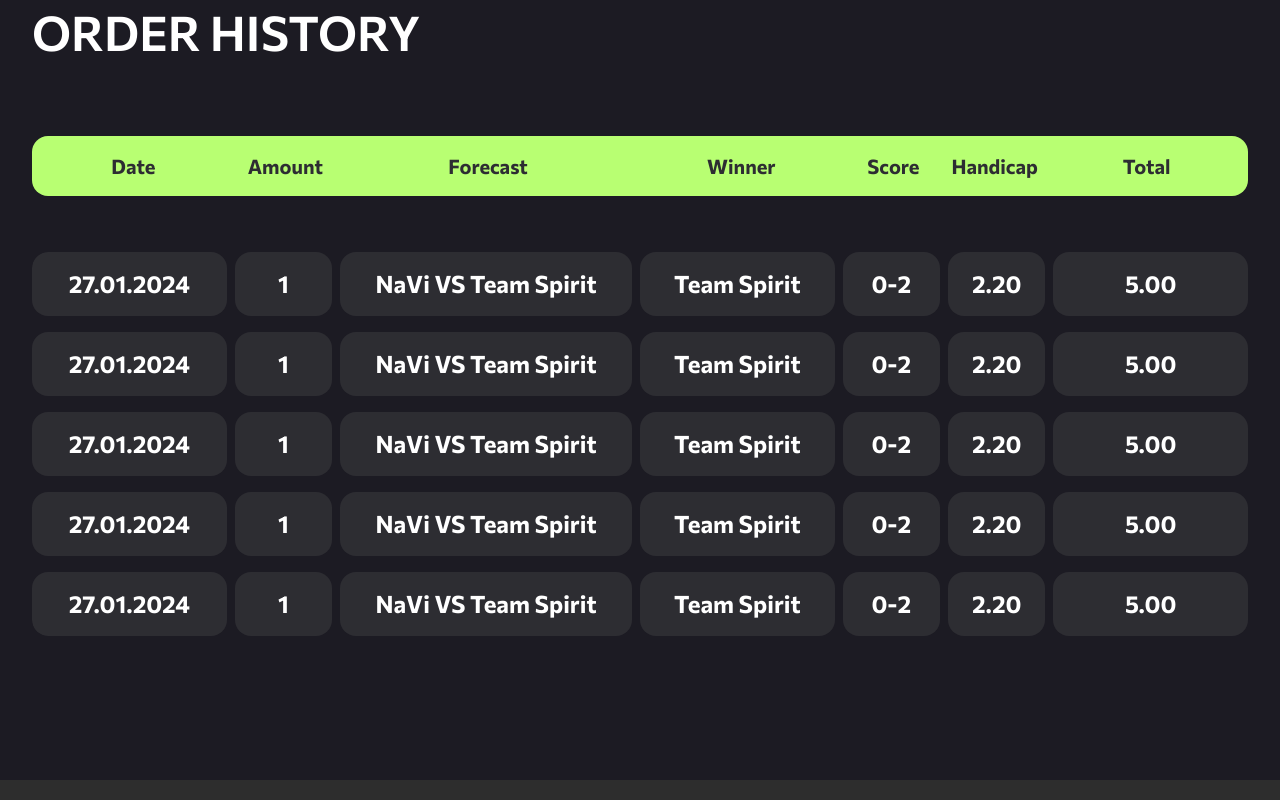
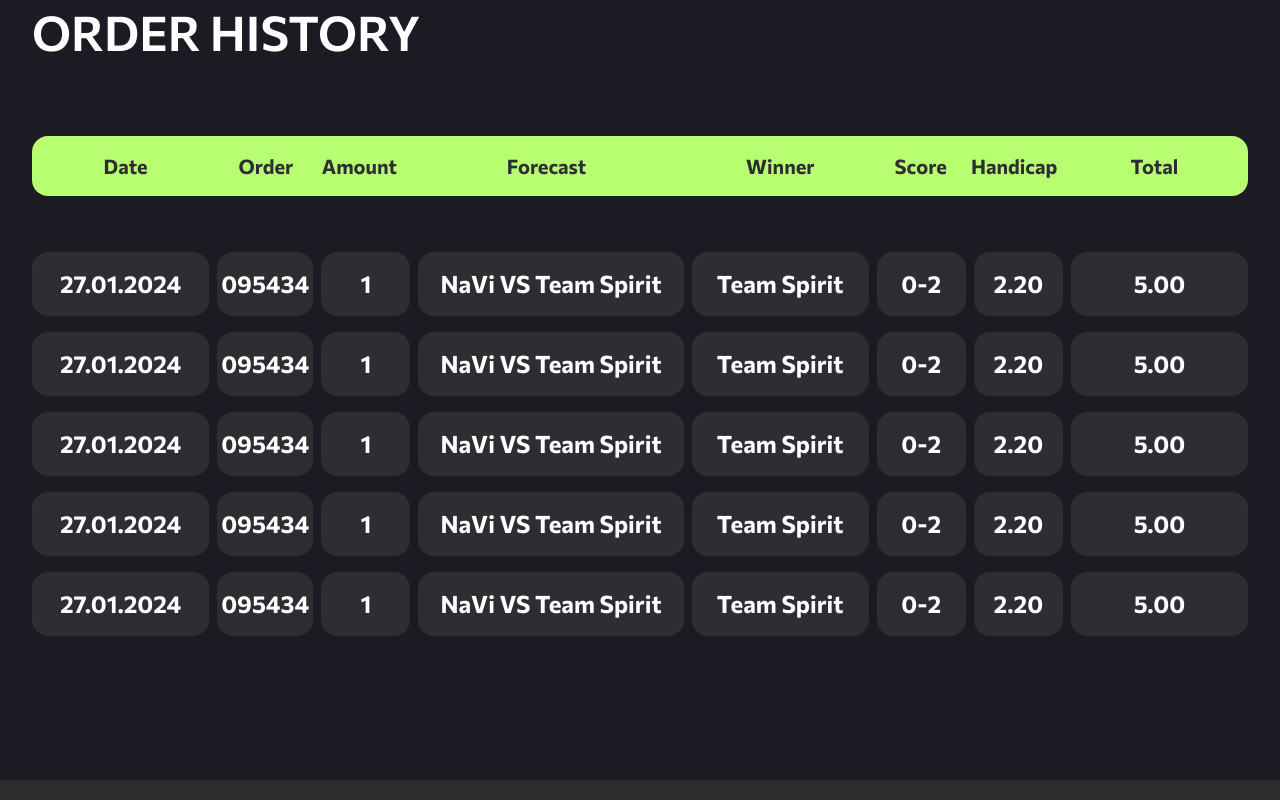
Before and after one commit to DrusJs/oracel, a React (Vite) app: page /account in a window 1280 px wide. Shown: the part 980-1780 px from the top of the page. Built offline with nearby package versions, Linux system fonts and the light colour scheme.

Commit message:
add reset pass page

```diff
--- a/src/App.tsx
+++ b/src/App.tsx
@@ -11,6 +11,7 @@
 import MessagePage from './components/pages/MessagePage';
 import BalanceAwaitPage from './components/pages/BalanceAwaitPage';
 import SignOutSuccessPage from './components/pages/SignOutSuccessPage';
+import ResetPassPage from './components/pages/ResetPassPage'
 import SiteMap from './components/pages/SiteMap';
 import Footer from './components/layout/Footer';
 
@@ -37,6 +38,7 @@
         <Route path="/balance-await" element={<BalanceAwaitPage />} />
         <Route path="/oops" element={<MessagePage />} />
         <Route path="/signout" element={<SignOutSuccessPage />} />
+        <Route path="/resetpass" element={<ResetPassPage />} />
         <Route path="/" element={<SiteMap />} />
 
         <Route path="/trMainPage" element={<TRMainPage />} />
--- a/src/components/pages/AccountPage.tsx
+++ b/src/components/pages/AccountPage.tsx
@@ -98,6 +98,7 @@
             <div className="xl:container max-w-full pt-20 lg:px-8 pl-4 flex lg:flex-col flex-row lg:gap-4">
                 <div className="lg:flex grid grid-cols-1 rounded-2xl bg-green min-w-20 lg:mb-0 mb-5">
                     <div className="lg:text-xl text-sm font-bold font-body py-4 justify-center flex items-center lg:basis-1/6">Date</div>
+                    <div className="lg:text-xl text-sm font-bold font-body py-4 justify-center flex items-center lg:basis-1/12">Order </div>
                     <div className="lg:text-xl text-sm font-bold font-body py-4 justify-center flex items-center lg:basis-1/12">Amount</div>
                     <div className="lg:text-xl text-sm font-bold font-body py-4 justify-center flex items-center lg:basis-1/4">Forecast</div>
                     <div className="lg:text-xl text-sm font-bold font-body py-4 justify-center flex items-center lg:basis-1/6">Winner</div>
@@ -107,67 +108,74 @@
                 </div>
                 <div className="account-table flex lg:flex-col flex-row overflow-auto lg:max-h-96 lg:mt-10 rounded-2xl gap-4 pr-8">
                     <div className="lg:flex grid grid-cols-1 gap-2 font-bold font-body text-center text-white min-w-56">
-                        <div className="lg:text-2xl text-base rounded-2xl bg-gray-secondary py-4 basis-1/6">27.01.2024</div>
-                        <div className="lg:text-2xl text-base rounded-2xl bg-gray-secondary py-4 basis-1/12">1</div>
-                        <div className="lg:text-2xl text-base rounded-2xl bg-gray-secondary py-4 basis-1/4">NaVi VS Team Spirit</div>
-                        <div className="lg:text-2xl text-base rounded-2xl bg-gray-secondary py-4 basis-1/6">Team Spirit</div>
-                        <div className="lg:text-2xl text-base rounded-2xl bg-gray-secondary py-4 basis-1/12">0-2</div>
-                        <div className="lg:text-2xl text-base rounded-2xl bg-gray-secondary py-4 basis-1/12">2.20</div>
-                        <div className="lg:text-2xl text-base rounded-2xl bg-gray-secondary py-4 basis-1/6">5.00</div>
+                        <div className="lg:text-2xl text-base rounded-2xl bg-gray-secondary py-4 px-1 flex items-center justify-center basis-1/6">27.01.2024</div>
+                        <div className="lg:text-2xl text-base rounded-2xl bg-gray-secondary py-4 px-1 flex items-center justify-center basis-1/12">095434</div>
+                        <div className="lg:text-2xl text-base rounded-2xl bg-gray-secondary py-4 px-1 flex items-center justify-center basis-1/12">1</div>
+                        <div className="lg:text-2xl text-base rounded-2xl bg-gray-secondary py-4 px-1 flex items-center justify-center basis-1/4">NaVi VS Team Spirit</div>
+                        <div className="lg:text-2xl text-base rounded-2xl bg-gray-secondary py-4 px-1 flex items-center justify-center basis-1/6">Team Spirit</div>
+                        <div className="lg:text-2xl text-base rounded-2xl bg-gray-secondary py-4 px-1 flex items-center justify-center basis-1/12">0-2</div>
+                        <div className="lg:text-2xl text-base rounded-2xl bg-gray-secondary py-4 px-1 flex items-center justify-center basis-1/12">2.20</div>
+                        <div className="lg:text-2xl text-base rounded-2xl bg-gray-secondary py-4 px-1 flex items-center justify-center basis-1/6">5.00</div>
                     </div>
                     <div className="lg:flex grid grid-cols-1 gap-2 font-bold font-body text-center text-white min-w-56">
-                        <div className="lg:text-2xl text-base rounded-2xl bg-gray-secondary py-4 basis-1/6">27.01.2024</div>
-                        <div className="lg:text-2xl text-base rounded-2xl bg-gray-secondary py-4 basis-1/12">1</div>
-                        <div className="lg:text-2xl text-base rounded-2xl bg-gray-secondary py-4 basis-1/4">NaVi VS Team Spirit</div>
-                        <div className="lg:text-2xl text-base rounded-2xl bg-gray-secondary py-4 basis-1/6">Team Spirit</div>
-                        <div className="lg:text-2xl text-base rounded-2xl bg-gray-secondary py-4 basis-1/12">0-2</div>
-                        <div className="lg:text-2xl text-base rounded-2xl bg-gray-secondary py-4 basis-1/12">2.20</div>
-                        <div className="lg:text-2xl text-base rounded-2xl bg-gray-secondary py-4 basis-1/6">5.00</div>
+                        <div className="lg:text-2xl text-base rounded-2xl bg-gray-secondary py-4 px-1 flex items-center justify-center basis-1/6">27.01.2024</div>
+                        <div className="lg:text-2xl text-base rounded-2xl bg-gray-secondary py-4 px-1 flex items-center justify-center basis-1/12">095434</div>
+                        <div className="lg:text-2xl text-base rounded-2xl bg-gray-secondary py-4 px-1 flex items-center justify-center basis-1/12">1</div>
+                        <div className="lg:text-2xl text-base rounded-2xl bg-gray-secondary py-4 px-1 flex items-center justify-center basis-1/4">NaVi VS Team Spirit</div>
+                        <div className="lg:text-2xl text-base rounded-2xl bg-gray-secondary py-4 px-1 flex items-center justify-center basis-1/6">Team Spirit</div>
+                        <div className="lg:text-2xl text-base rounded-2xl bg-gray-secondary py-4 px-1 flex items-center justify-center basis-1/12">0-2</div>
+                        <div className="lg:text-2xl text-base rounded-2xl bg-gray-secondary py-4 px-1 flex items-center justify-center basis-1/12">2.20</div>
+                        <div className="lg:text-2xl text-base rounded-2xl bg-gray-secondary py-4 px-1 flex items-center justify-center basis-1/6">5.00</div>
                     </div>
                     <div className="lg:flex grid grid-cols-1 gap-2 font-bold font-body text-center text-white min-w-56">
-                        <div className="lg:text-2xl text-base rounded-2xl bg-gray-secondary py-4 basis-1/6">27.01.2024</div>
-                        <div className="lg:text-2xl text-base rounded-2xl bg-gray-secondary py-4 basis-1/12">1</div>
-                        <div className="lg:text-2xl text-base rounded-2xl bg-gray-secondary py-4 basis-1/4">NaVi VS Team Spirit</div>
-                        <div className="lg:text-2xl text-base rounded-2xl bg-gray-secondary py-4 basis-1/6">Team Spirit</div>
-                        <div className="lg:text-2xl text-base rounded-2xl bg-gray-secondary py-4 basis-1/12">0-2</div>
-                        <div className="lg:text-2xl text-base rounded-2xl bg-gray-secondary py-4 basis-1/12">2.20</div>
-                        <div className="lg:text-2xl text-base rounded-2xl bg-gray-secondary py-4 basis-1/6">5.00</div>
+                        <div className="lg:text-2xl text-base rounded-2xl bg-gray-secondary py-4 px-1 flex items-center justify-center basis-1/6">27.01.2024</div>
+                        <div className="lg:text-2xl text-base rounded-2xl bg-gray-secondary py-4 px-1 flex items-center justify-center basis-1/12">095434</div>
+                        <div className="lg:text-2xl text-base rounded-2xl bg-gray-secondary py-4 px-1 flex items-center justify-center basis-1/12">1</div>
+                        <div className="lg:text-2xl text-base rounded-2xl bg-gray-secondary py-4 px-1 flex items-center justify-center basis-1/4">NaVi VS Team Spirit</div>
+                        <div className="lg:text-2xl text-base rounded-2xl bg-gray-secondary py-4 px-1 flex items-center justify-center basis-1/6">Team Spirit</div>
+                        <div className="lg:text-2xl text-base rounded-2xl bg-gray-secondary py-4 px-1 flex items-center justify-center basis-1/12">0-2</div>
+                        <div className="lg:text-2xl text-base rounded-2xl bg-gray-secondary py-4 px-1 flex items-center justify-center basis-1/12">2.20</div>
+                        <div className="lg:text-2xl text-base rounded-2xl bg-gray-secondary py-4 px-1 flex items-center justify-center basis-1/6">5.00</div>
                     </div>
                     <div className="lg:flex grid grid-cols-1 gap-2 font-bold font-body text-center text-white min-w-56">
-                        <div className="lg:text-2xl text-base rounded-2xl bg-gray-secondary py-4 basis-1/6">27.01.2024</div>
-                        <div className="lg:text-2xl text-base rounded-2xl bg-gray-secondary py-4 basis-1/12">1</div>
-                        <div className="lg:text-2xl text-base rounded-2xl bg-gray-secondary py-4 basis-1/4">NaVi VS Team Spirit</div>
-                        <div className="lg:text-2xl text-base rounded-2xl bg-gray-secondary py-4 basis-1/6">Team Spirit</div>
-                        <div className="lg:text-2xl text-base rounded-2xl bg-gray-secondary py-4 basis-1/12">0-2</div>
-                        <div className="lg:text-2xl text-base rounded-2xl bg-gray-secondary py-4 basis-1/12">2.20</div>
-                        <div className="lg:text-2xl text-base rounded-2xl bg-gray-secondary py-4 basis-1/6">5.00</div>
+                        <div className="lg:text-2xl text-base rounded-2xl bg-gray-secondary py-4 px-1 flex items-center justify-center basis-1/6">27.01.2024</div>
+                        <div className="lg:text-2xl text-base rounded-2xl bg-gray-secondary py-4 px-1 flex items-center justify-center basis-1/12">095434</div>
+                        <div className="lg:text-2xl text-base rounded-2xl bg-gray-secondary py-4 px-1 flex items-center justify-center basis-1/12">1</div>
+                        <div className="lg:text-2xl text-base rounded-2xl bg-gray-secondary py-4 px-1 flex items-center justify-center basis-1/4">NaVi VS Team Spirit</div>
+                        <div className="lg:text-2xl text-base rounded-2xl bg-gray-secondary py-4 px-1 flex items-center justify-center basis-1/6">Team Spirit</div>
+                        <div className="lg:text-2xl text-base rounded-2xl bg-gray-secondary py-4 px-1 flex items-center justify-center basis-1/12">0-2</div>
+                        <div className="lg:text-2xl text-base rounded-2xl bg-gray-secondary py-4 px-1 flex items-center justify-center basis-1/12">2.20</div>
+                        <div className="lg:text-2xl text-base rounded-2xl bg-gray-secondary py-4 px-1 flex items-center justify-center basis-1/6">5.00</div>
                     </div>
                     <div className="lg:flex grid grid-cols-1 gap-2 font-bold font-body text-center text-white min-w-56">
-                        <div className="lg:text-2xl text-base rounded-2xl bg-gray-secondary py-4 basis-1/6">27.01.2024</div>
-                        <div className="lg:text-2xl text-base rounded-2xl bg-gray-secondary py-4 basis-1/12">1</div>
-                        <div className="lg:text-2xl text-base rounded-2xl bg-gray-secondary py-4 basis-1/4">NaVi VS Team Spirit</div>
-                        <div className="lg:text-2xl text-base rounded-2xl bg-gray-secondary py-4 basis-1/6">Team Spirit</div>
-                        <div className="lg:text-2xl text-base rounded-2xl bg-gray-secondary py-4 basis-1/12">0-2</div>
-                        <div className="lg:text-2xl text-base rounded-2xl bg-gray-secondary py-4 basis-1/12">2.20</div>
-                        <div className="lg:text-2xl text-base rounded-2xl bg-gray-secondary py-4 basis-1/6">5.00</div>
+                        <div className="lg:text-2xl text-base rounded-2xl bg-gray-secondary py-4 px-1 flex items-center justify-center basis-1/6">27.01.2024</div>
+                        <div className="lg:text-2xl text-base rounded-2xl bg-gray-secondary py-4 px-1 flex items-center justify-center basis-1/12">095434</div>
+                        <div className="lg:text-2xl text-base rounded-2xl bg-gray-secondary py-4 px-1 flex items-center justify-center basis-1/12">1</div>
+                        <div className="lg:text-2xl text-base rounded-2xl bg-gray-secondary py-4 px-1 flex items-center justify-center basis-1/4">NaVi VS Team Spirit</div>
+                        <div className="lg:text-2xl text-base rounded-2xl bg-gray-secondary py-4 px-1 flex items-center justify-center basis-1/6">Team Spirit</div>
+                        <div className="lg:text-2xl text-base rounded-2xl bg-gray-secondary py-4 px-1 flex items-center justify-center basis-1/12">0-2</div>
+                        <div className="lg:text-2xl text-base rounded-2xl bg-gray-secondary py-4 px-1 flex items-center justify-center basis-1/12">2.20</div>
+                        <div className="lg:text-2xl text-base rounded-2xl bg-gray-secondary py-4 px-1 flex items-center justify-center basis-1/6">5.00</div>
                     </div>
                     <div className="lg:flex grid grid-cols-1 gap-2 font-bold font-body text-center text-white min-w-56">
-                        <div className="lg:text-2xl text-base rounded-2xl bg-gray-secondary py-4 basis-1/6">27.01.2024</div>
-                        <div className="lg:text-2xl text-base rounded-2xl bg-gray-secondary py-4 basis-1/12">1</div>
-                        <div className="lg:text-2xl text-base rounded-2xl bg-gray-secondary py-4 basis-1/4">NaVi VS Team Spirit</div>
-                        <div className="lg:text-2xl text-base rounded-2xl bg-gray-secondary py-4 basis-1/6">Team Spirit</div>
-                        <div className="lg:text-2xl text-base rounded-2xl bg-gray-secondary py-4 basis-1/12">0-2</div>
-                        <div className="lg:text-2xl text-base rounded-2xl bg-gray-secondary py-4 basis-1/12">2.20</div>
-                        <div className="lg:text-2xl text-base rounded-2xl bg-gray-secondary py-4 basis-1/6">5.00</div>
+                        <div className="lg:text-2xl text-base rounded-2xl bg-gray-secondary py-4 px-1 flex items-center justify-center basis-1/6">27.01.2024</div>
+                        <div className="lg:text-2xl text-base rounded-2xl bg-gray-secondary py-4 px-1 flex items-center justify-center basis-1/12">095434</div>
+                        <div className="lg:text-2xl text-base rounded-2xl bg-gray-secondary py-4 px-1 flex items-center justify-center basis-1/12">1</div>
+                        <div className="lg:text-2xl text-base rounded-2xl bg-gray-secondary py-4 px-1 flex items-center justify-center basis-1/4">NaVi VS Team Spirit</div>
+                        <div className="lg:text-2xl text-base rounded-2xl bg-gray-secondary py-4 px-1 flex items-center justify-center basis-1/6">Team Spirit</div>
+                        <div className="lg:text-2xl text-base rounded-2xl bg-gray-secondary py-4 px-1 flex items-center justify-center basis-1/12">0-2</div>
+                        <div className="lg:text-2xl text-base rounded-2xl bg-gray-secondary py-4 px-1 flex items-center justify-center basis-1/12">2.20</div>
+                        <div className="lg:text-2xl text-base rounded-2xl bg-gray-secondary py-4 px-1 flex items-center justify-center basis-1/6">5.00</div>
                     </div>
                     <div className="lg:flex grid grid-cols-1 gap-2 font-bold font-body text-center text-white min-w-56">
-                        <div className="lg:text-2xl text-base rounded-2xl bg-gray-secondary py-4 basis-1/6">27.01.2024</div>
-                        <div className="lg:text-2xl text-base rounded-2xl bg-gray-secondary py-4 basis-1/12">1</div>
-                        <div className="lg:text-2xl text-base rounded-2xl bg-gray-secondary py-4 basis-1/4">NaVi VS Team Spirit</div>
-                        <div className="lg:text-2xl text-base rounded-2xl bg-gray-secondary py-4 basis-1/6">Team Spirit</div>
-                        <div className="lg:text-2xl text-base rounded-2xl bg-gray-secondary py-4 basis-1/12">0-2</div>
-                        <div className="lg:text-2xl text-base rounded-2xl bg-gray-secondary py-4 basis-1/12">2.20</div>
-                        <div className="lg:text-2xl text-base rounded-2xl bg-gray-secondary py-4 basis-1/6">5.00</div>
+                        <div className="lg:text-2xl text-base rounded-2xl bg-gray-secondary py-4 px-1 flex items-center justify-center basis-1/6">27.01.2024</div>
+                        <div className="lg:text-2xl text-base rounded-2xl bg-gray-secondary py-4 px-1 flex items-center justify-center basis-1/12">095434</div>
+                        <div className="lg:text-2xl text-base rounded-2xl bg-gray-secondary py-4 px-1 flex items-center justify-center basis-1/12">1</div>
+                        <div className="lg:text-2xl text-base rounded-2xl bg-gray-secondary py-4 px-1 flex items-center justify-center basis-1/4">NaVi VS Team Spirit</div>
+                        <div className="lg:text-2xl text-base rounded-2xl bg-gray-secondary py-4 px-1 flex items-center justify-center basis-1/6">Team Spirit</div>
+                        <div className="lg:text-2xl text-base rounded-2xl bg-gray-secondary py-4 px-1 flex items-center justify-center basis-1/12">0-2</div>
+                        <div className="lg:text-2xl text-base rounded-2xl bg-gray-secondary py-4 px-1 flex items-center justify-center basis-1/12">2.20</div>
+                        <div className="lg:text-2xl text-base rounded-2xl bg-gray-secondary py-4 px-1 flex items-center justify-center basis-1/6">5.00</div>
                     </div>
                 </div>
             </div>
--- a/src/components/pages/SignInPage.tsx
+++ b/src/components/pages/SignInPage.tsx
@@ -24,6 +24,7 @@
                                 </svg>
                             </button>
                         </form>
+                        <a href="/resetpass" className="text-center md:text-xl text-base text-tretiary italic mt-8">Forgot your passward?</a>
                     </div>
                     <div className="lg:flex hidden flex-col text-white w-full max-w-xl relative items-end mt-32">
                         <div className="flex items-center max-w-[460px] bg-white md:px-10 md:py-12 p-6 md:gap-6 gap-2 rounded-[50px]">
```
Also changed, not shown: src/components/pages/ResetPassPage.tsx (added, +25 -0 lines).
